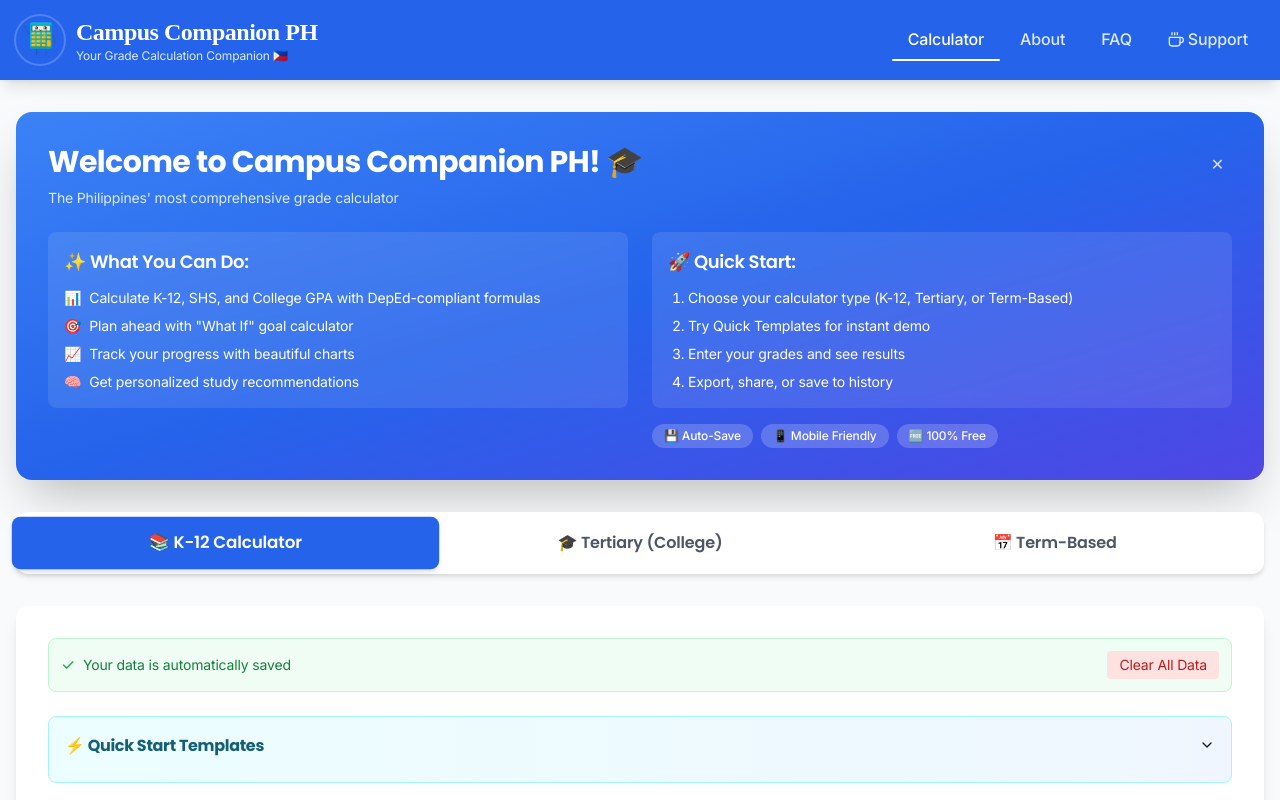
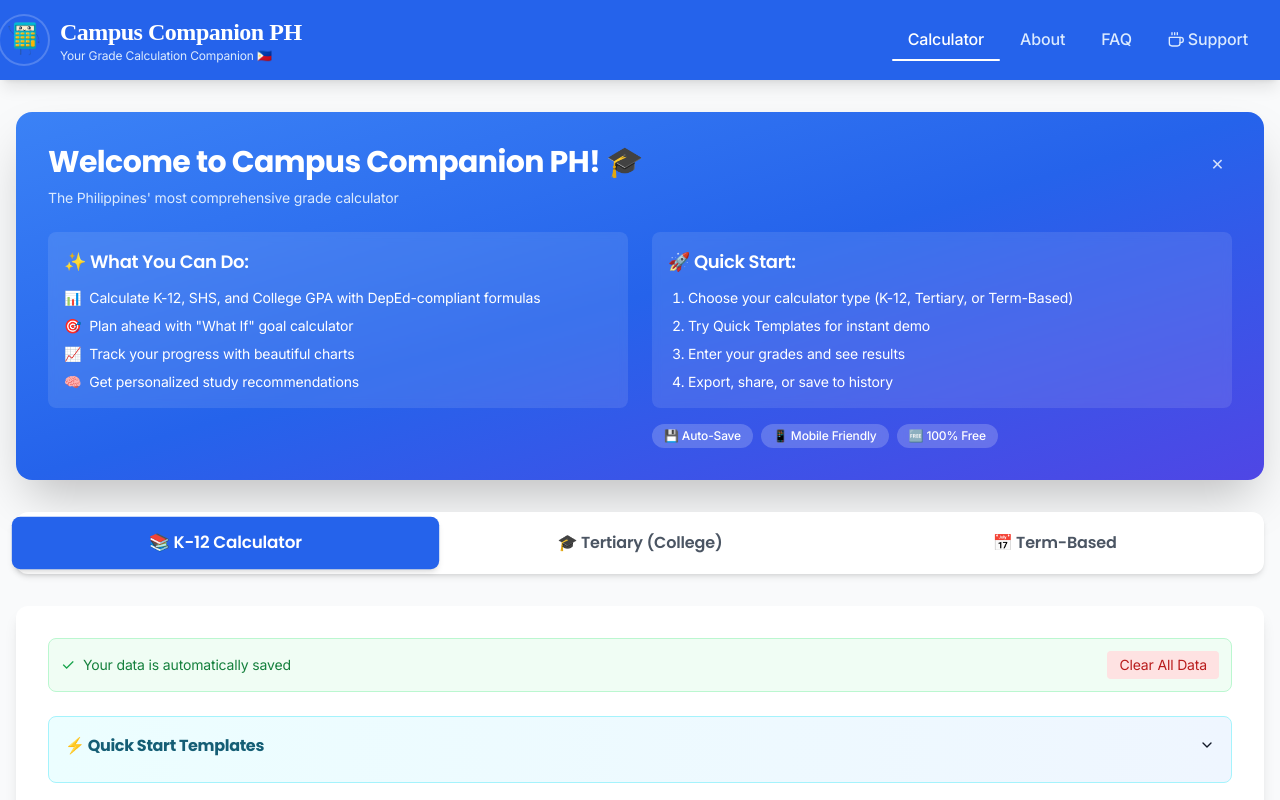
Before and after one commit to Clarence140/CampusCompanionPH, a React (Vite) app: page / in a window 1280 px wide. Shown: the top 800 px of the page. Built offline with nearby package versions, Linux system fonts and the light colour scheme; a web font is replaced by a local one.

Commit message:
New Update

```diff
--- a/src/App.jsx
+++ b/src/App.jsx
@@ -3679,7 +3679,7 @@
       <header className="sticky top-0 z-40 bg-blue-600 text-white shadow-lg">
         <div className="container mx-auto px-4 py-4 flex justify-between items-center max-w-7xl">
           {/* Logo and Title - Left Side */}
-          <div className="flex items-center space-x-3">
+          <div className="flex items-center space-x-3 -ml-2 sm:-ml-4">
             <img
               src="/images/CampusCalcu.png"
               alt="Campus Companion PH"
```
